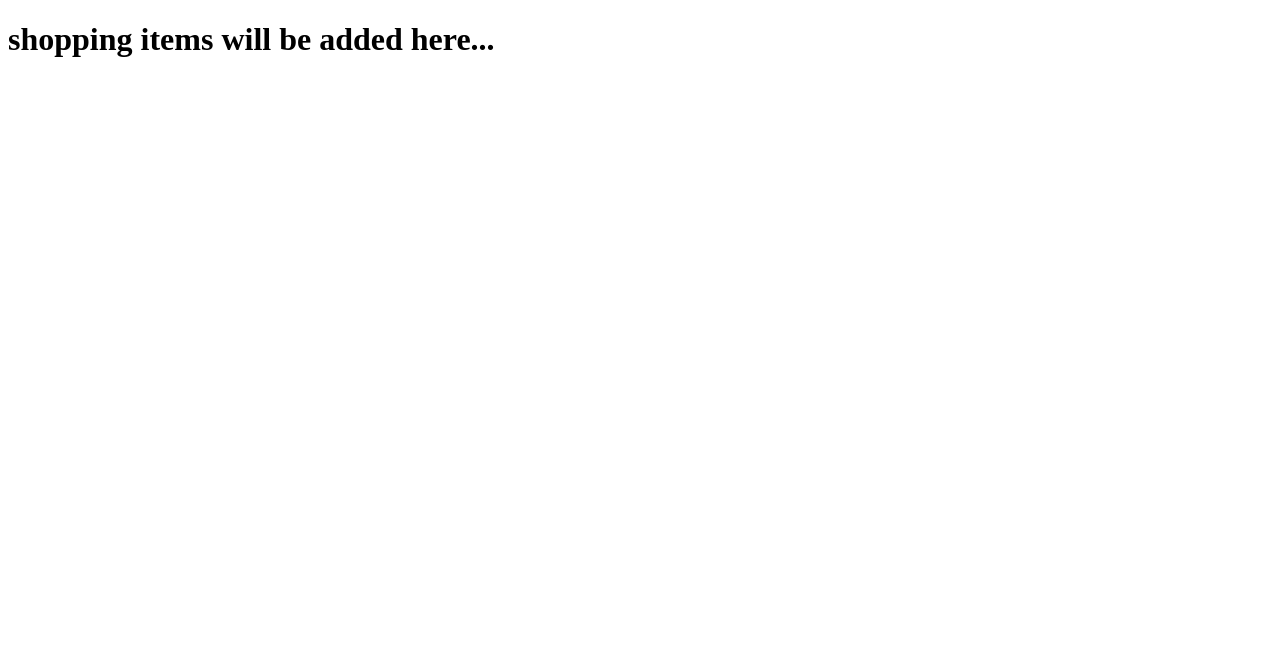
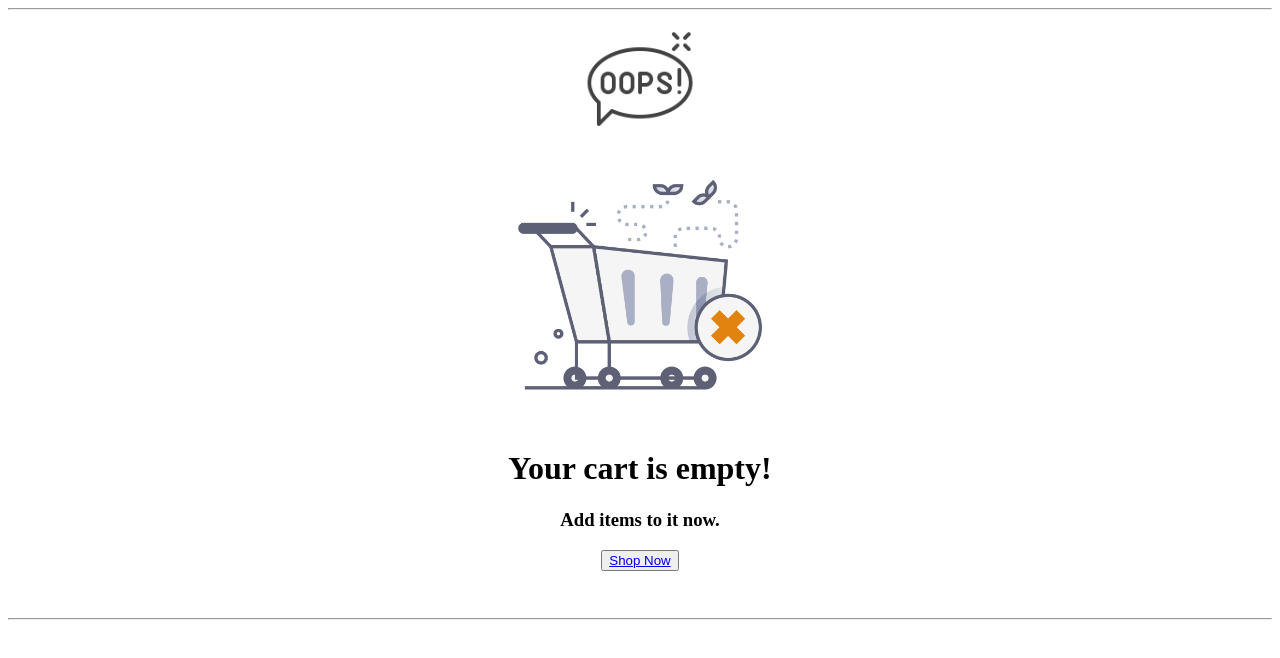
Before and after one commit to arbajjamadar46/icp9.0-html-github-group-project-1, a plain HTML site: page pages/cart.html in a window 1280 px wide. Drawn offline with Linux system fonts and the light colour scheme.

Commit message:
cart section added

```diff
--- a/pages/cart.html
+++ b/pages/cart.html
@@ -4,6 +4,21 @@
     <title>Cart</title>
 </head>
 <body>
-    <h1>shopping items will be added here...</h1>
+    <hr>
+    <table height="100%" width="100%">
+        <tr>
+            <td align="center" valign="middle">
+                <div>
+                    <img src="./../img/oops.png" alt="oops" height="120px"><br>
+                    <img src="./../img/empty-cart.png" alt="cart" height="280px">
+                    <h1>Your cart is empty!</h1>
+                        <h3>Add items to it now.</h3>
+                        <button><a href="./../index.html">Shop Now</a></button>
+                </div>
+            </td>
+        </tr>
+    </table>
+    <br><br>
+    <hr>
 </body>
 </html>
```
Also changed, not shown: img/empty-cart.png (added), img/oops.png (added).
